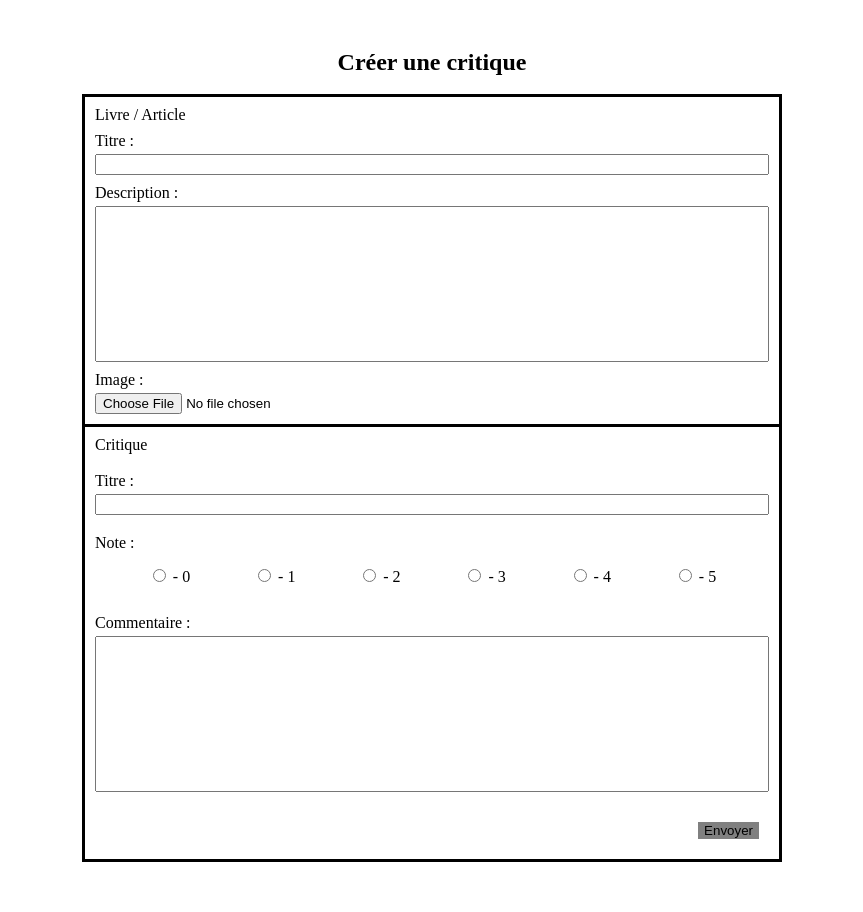
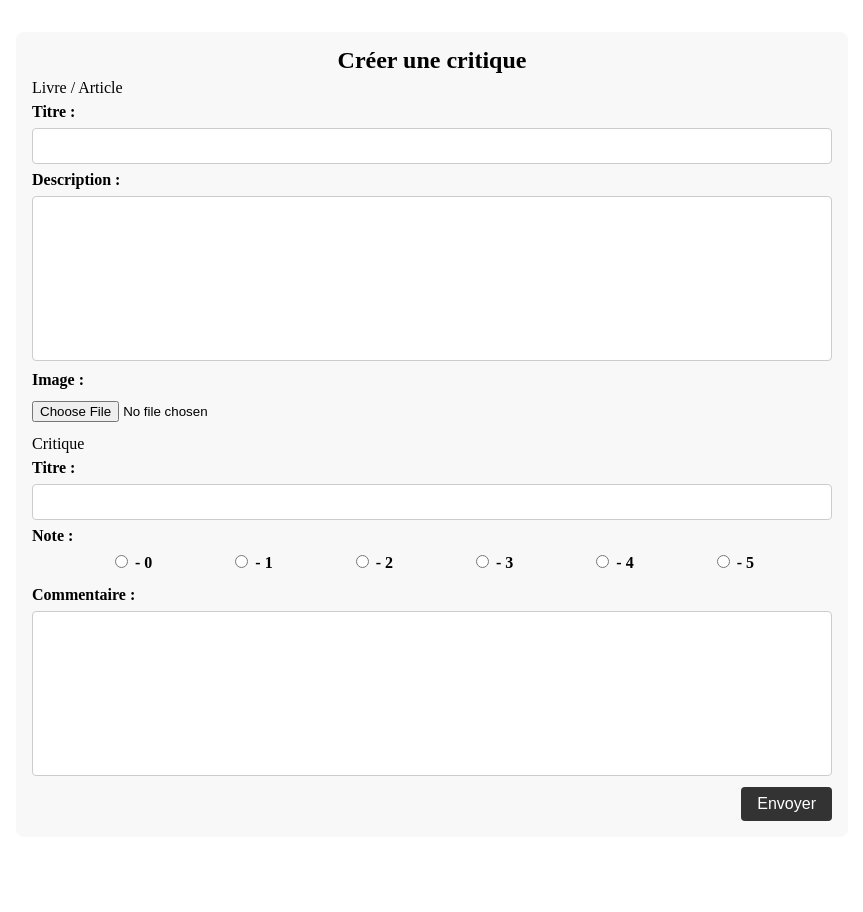
Before and after one commit to Meez25/LITReview, a Django app: page /createreview/ in a window 1280 px wide. Shown: the part 143-1055 px from the top of the page, without its empty margins (208-1071 px from the left). After the commit the page ends 964 px from the top, so only its background shows below. Run offline with Django 4.2, Linux system fonts and the light colour scheme; a user stored in the database is signed in.

Commit message:
Change style

```diff
--- a/litreview/critics/static/critics/abonnement.css
+++ b/litreview/critics/static/critics/abonnement.css
@@ -1,4 +1,3 @@
-/* style de la page d'abonnement */
 .container {
     width: 80%;
     margin: 0 auto;
@@ -21,7 +20,7 @@ form input[type="text"] {
 form button[type="submit"] {
     padding: 10px;
     border: none;
-    background-color: grey;
+    background-color: #333;
     color: #fff;
     font-size: 16px;
     cursor: pointer;
--- a/litreview/critics/static/critics/review_form.css
+++ b/litreview/critics/static/critics/review_form.css
@@ -1,51 +1,56 @@
 .container {
-    display: flex;
-    justify-content: center;
-    flex-direction: column;
-    text-align: center;
-    margin: 50px;
+  width: 800px;
+  margin: 2em auto;
+  padding: 1em;
+  background-color: #f8f8f8;
+  border-radius: 8px;
 }
 
-form {
-    text-align: center;
-    width: 700px;
-    margin: auto;
+form p {
+  margin: 0.5em 0;
 }
 
-p {
-    margin: 10px;
+form label {
+  display: block;
+  font-weight: bold;
+  margin-bottom: 0.5em;
+}
+
+form input[type="text"],
+form textarea {
+  width: 100%;
+  box-sizing: border-box;
+  border: 1px solid #ccc;
+  border-radius: 4px;
+  padding: 0.5em;
+  font-size: 1em;
+}
+
+form input[type="file"] {
+  display: block;
+
+  margin: 1em 0;
+}
+
+form .button {
+  text-align: right;
+}
+
+form button[type="submit"] {
+  background-color: #333;
+  color: #fff;
+  border: none;
+  border-radius: 4px;
+  padding: 0.5em 1em;
+  font-size: 1em;
+  cursor: pointer;
+}
+
+#id_rating {
     display: flex;
-    flex-direction: column;
-    text-align: left;
+    justify-content: space-evenly;
 }
 
 textarea {
     resize: none;
 }
-p label {
-    margin-bottom: 5px;
-}
-
-.ticket {
-    border: 3px solid black;
-}
-
-.review {
-    border: 3px solid black;
-    display: flex;
-    flex-direction: column;
-    margin-top: -3px;
-}
-#id_rating {
-    display: flex;
-    flex-direction: row;
-    justify-content: space-evenly ;
-}
-.button {
-    margin: 20px;
-    display: flex;
-    justify-content: flex-end;
-}
-h2 {
-    margin-bottom: 20px;
-}
```
Also changed, not shown: litreview/authentication/static/authentication/login.css (+1 -6 lines), litreview/critics/static/critics/flux.css (+1 -7 lines), litreview/critics/static/critics/modify_review.css (+56 -74 lines), litreview/critics/static/critics/my_posts.css (+3 -42 lines), litreview/critics/static/critics/ticket_form.css (+37 -25 lines), litreview/db.sqlite3.
